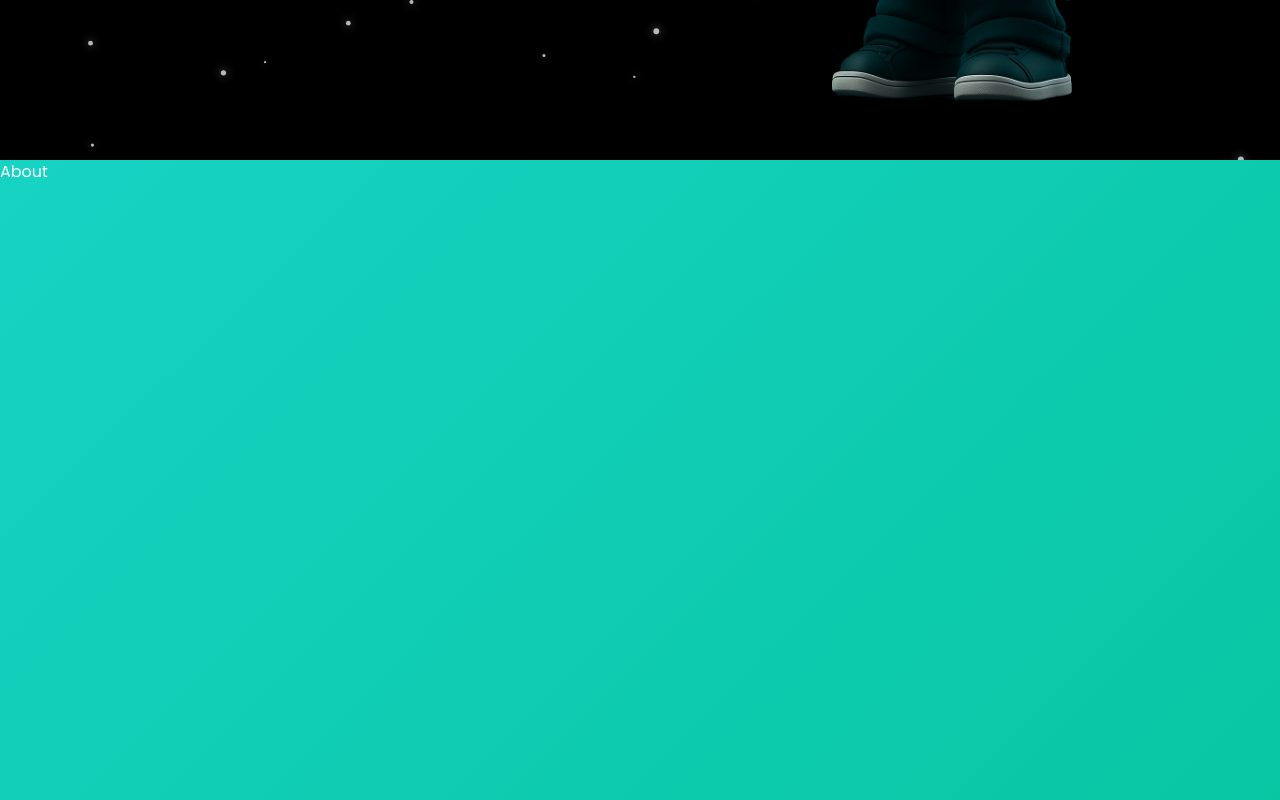
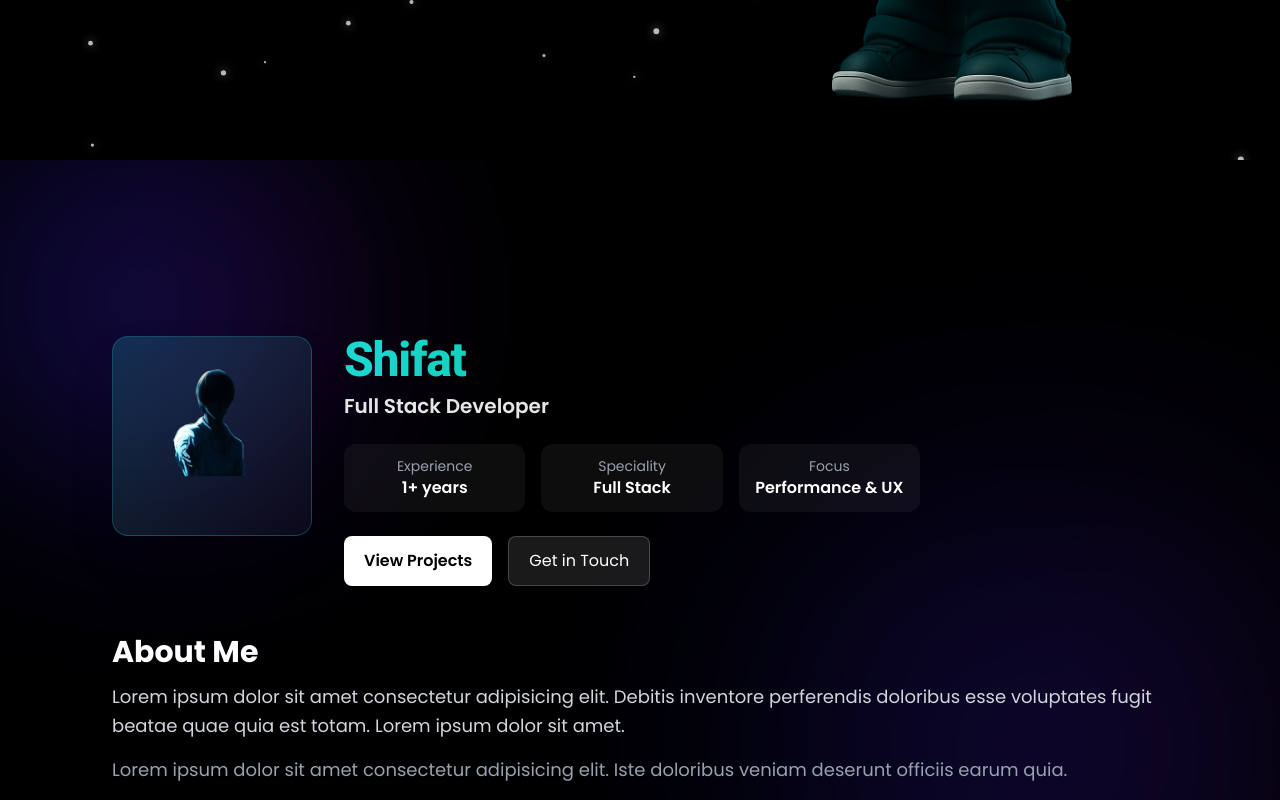
Before and after one commit to shifat01/Mordern-Portfolio, a React (Vite) app: page / in a window 1280 px wide. Shown: the part 640-1440 px from the top of the page. Built offline with nearby package versions, Linux system fonts and the light colour scheme.

Commit message:
about section completed

```diff
--- a/src/sections/About.jsx
+++ b/src/sections/About.jsx
@@ -1,9 +1,108 @@
-import React from 'react'
+import { div } from "framer-motion/client";
+import kira from "../assets/kira.png";
+import {motion} from "framer-motion";
 
-const About = () => {
-  return (
-    <div className='w-full h-screen'>About</div>
+export default function About(){
+
+
+  const stats = [
+    {label: "Experience", value: "1+ years"},
+    {label: "Speciality", value: "Full Stack"},
+    {label: "Focus", value: "Performance & UX"}
+  ];
+
+  const glows = [
+    "-top-10 -left-10 w-[360px] h-[360px] opacity-20 blur-[120px]",
+    "bottom-0 right-10 w-[420px] h-[420px] opacity-15 blur-[140px] delay-300",
+    "top-1/2 left-1/2 -translate-x-1/2 -translate-y-1/2 w-[220px] opacity-10 blur-[100px]"
+  ];
+
+
+  return(
+    <section id="about"
+        className="min-h-screen w-full flex items-center justify-center relative bg-black text-white overflow-hidden"
+    >
+      {/* glowing effect */}
+     <div className="absolute inset-0 pointer-events-none">
+      {glows.map((c,i) => (<div key={i} className={`absolute rounded-full bg-linear-to-r from-[#261c98] via-[#1f119e] to-[#8413c1d1] animate-pulse ${c}`} />))}
+     </div>
+
+      {/* about details */}
+     <div className="relative z-10 max-w-6xl w-full mx-auto px-6 md:px-10 lg:px-12 py-20 flex flex-col gap-12">
+      <motion.div className="flex flex-col md:flex-row items-center md:items-stretch gap-8"
+       initial={{opacity:0, y: 24}}
+       whileInView={{opacity:1, y:0}}
+       transition={{duration:0.8}}
+       viewport={{once:false, amount:0.40}}
+      >
+
+        {/* profile image */}
+        <motion.div className="relative h-40 w-40 md:w-50 md:h-50 rounded-2xl overflow-hidden shadow-2xl bg-linear-to-br from-[#1cd8d2]/20 to-[#302b63]/20 border border-[#1cd8d2]/25"
+          whileHover={{scale:1.02}}
+          transition={{type: "spring", stiffness:200, damping:18}}
+        >
+          <img src={kira} alt="profile" className="absolute inset-0" />
+        </motion.div>
+
+        <div className="flex-1 flex flex-col justify-center text-center md:text-left">
+          <h2 className="text-4xl sm:text-5xl font-extrabold tracking-tight bg-clip-text text-transparent bg-linear-to-r from-[#1cd8d2] via-[#00bf8f] to-[#1cd8d2]">
+            Shifat
+          </h2>
+          <p className="mt-2 text-lg sm:text-xl text-white/90 font-semibold">
+            Full Stack Developer
+          </p>
+          <p className="sm:mt-4 hidden text-gray-300 leading-relaxed text-base sm:text-lg max-w-2xl md:max-w-3xl">
+            I build scalable, mordern applications with a strong focus on clean architechture, delightful ux, and performance. My tooklit spans JavaScript,
+            React, Next.Js, Node, MongoDB, Laravel, SQL, Tailwind CSS, and RestfulApI- bringing ideas to life from concept to production with robust APIs and smoth interfaces.
+          </p>
+
+          {/* experience, speciality, focus */}
+          <div className="mt-6 grid grid-col-2 sm:grid-cols-3 grap-3 sm:gap-4 max-w-xl">
+            {stats.map((item, i) => (
+              <motion.div key={i} className="rounded-xl border-white/10 bg-white/5 px-4 py-3 text-center"
+                initial={{opacity:0, y:10}}
+                whileInView={{opacity:1, y:0}}
+                transition={{delay: 0.05 * i, duration:0.4}}
+                viewport={{once:true, amount:0.3}}
+              >
+                  <div className="text-sm text-gray-400">{item.label}</div>
+                  <div className="text-base font-semibold">{item.value}</div>
+              </motion.div>
+            ))}
+          </div>
+
+          <div className="mt-6 flex flex-col sm:flex-row gap-3 sm:gap-4 justify-center md:justify-start">
+            <a href="#projects" className="inline-flex items-center justify-center rounded-lg bg-white text-black font-semibold px-5 py-3 hover:bg-gray-200 transition">
+              View Projects
+            </a>
+            <a href="#contact" className="inline-flex items-center justify-center rounded-lg border border-white/20 bg-white/10 text-white px-5 py-3 hover:bg-white/20 transition" >
+              Get in Touch
+            </a>
+          </div>
+        </div>
+
+      </motion.div>
+
+      {/* About me section */}
+      <motion.div className="text-center md:text-left"
+        initial={{opacity:0, x: -30}}
+        whileInView={{opacity:1, x:0}}
+        transition={{duration:0.6}}
+      >
+        <h3 className="text-2xl sm:text-3xl font-bold text-white mb-3">
+          About Me
+        </h3>
+        <p className="text-gray-300 leading-relaxed text-base sm:text-lg">
+          Lorem ipsum dolor sit amet consectetur adipisicing elit. Debitis inventore perferendis doloribus esse voluptates fugit beatae quae quia est totam. Lorem ipsum dolor sit amet.
+        </p>
+        <p className="mt-4 text-gray-400 text-base sm:text-lg">
+          Lorem ipsum dolor sit amet consectetur adipisicing elit. Iste doloribus veniam deserunt officiis earum quia.
+        </p>
+      </motion.div>
+     </div>
+
+
+
+    </section>
   )
 }
-
-export default About
--- a/src/sections/Home.jsx
+++ b/src/sections/Home.jsx
@@ -75,7 +75,7 @@
                 animate={{opacity: 1, y: 0}}
                 transition={{duration: 1}}
               >
-                Hello I'm
+                Hello, I'm
                 <br />
                 <span className="text-white font-bold text-5xl sm:text-6xl md:text-7xl lg:text-8xl lg:whitespace-nowrap">
                   Shifat
--- a/src/sections/components/ParticlesBackground.jsx
+++ b/src/sections/components/ParticlesBackground.jsx
@@ -73,7 +73,7 @@
   }, [])
 
   return (
-    <canvas ref={canvasRef} className='fixed top-0 w-full h-full pointer-events-none z-0'>
+    <canvas ref={canvasRef} className='absolute top-0 w-full h-full pointer-events-none z-0'>
 
     </canvas>
   )
```
